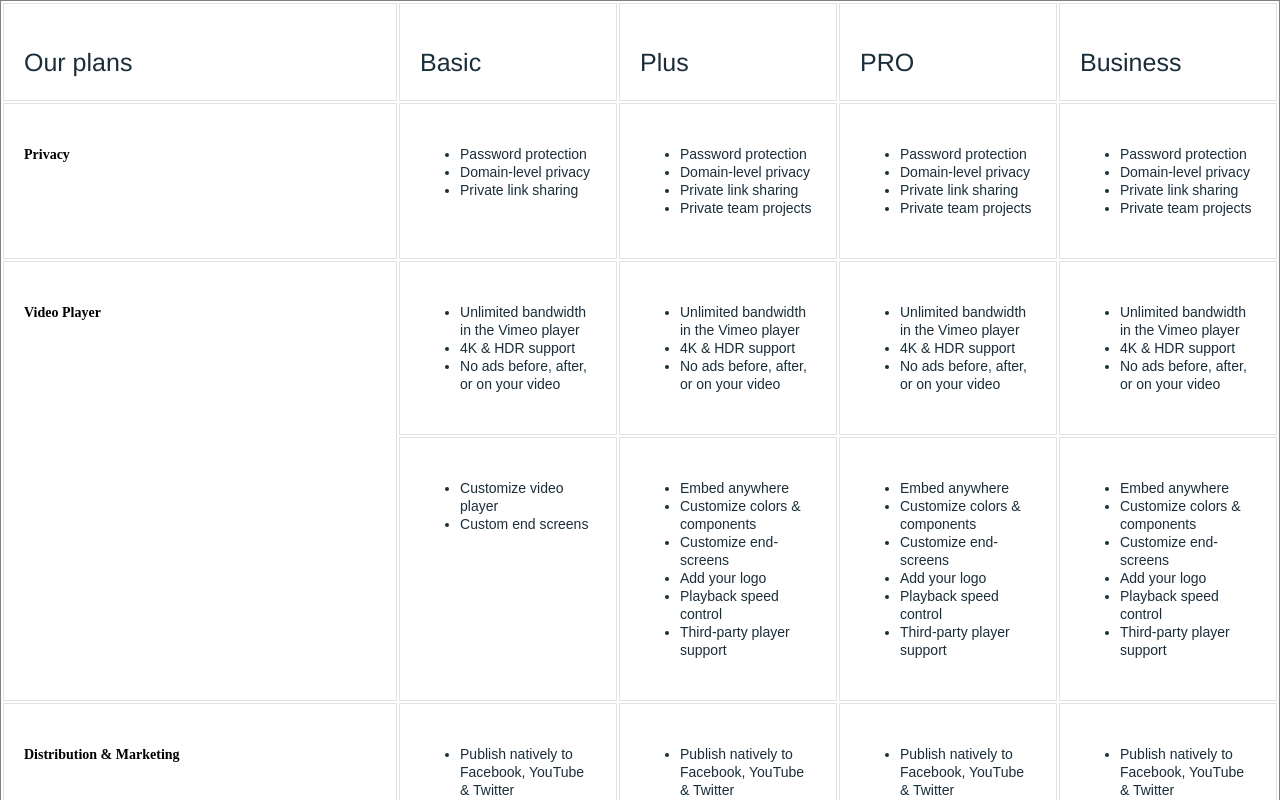
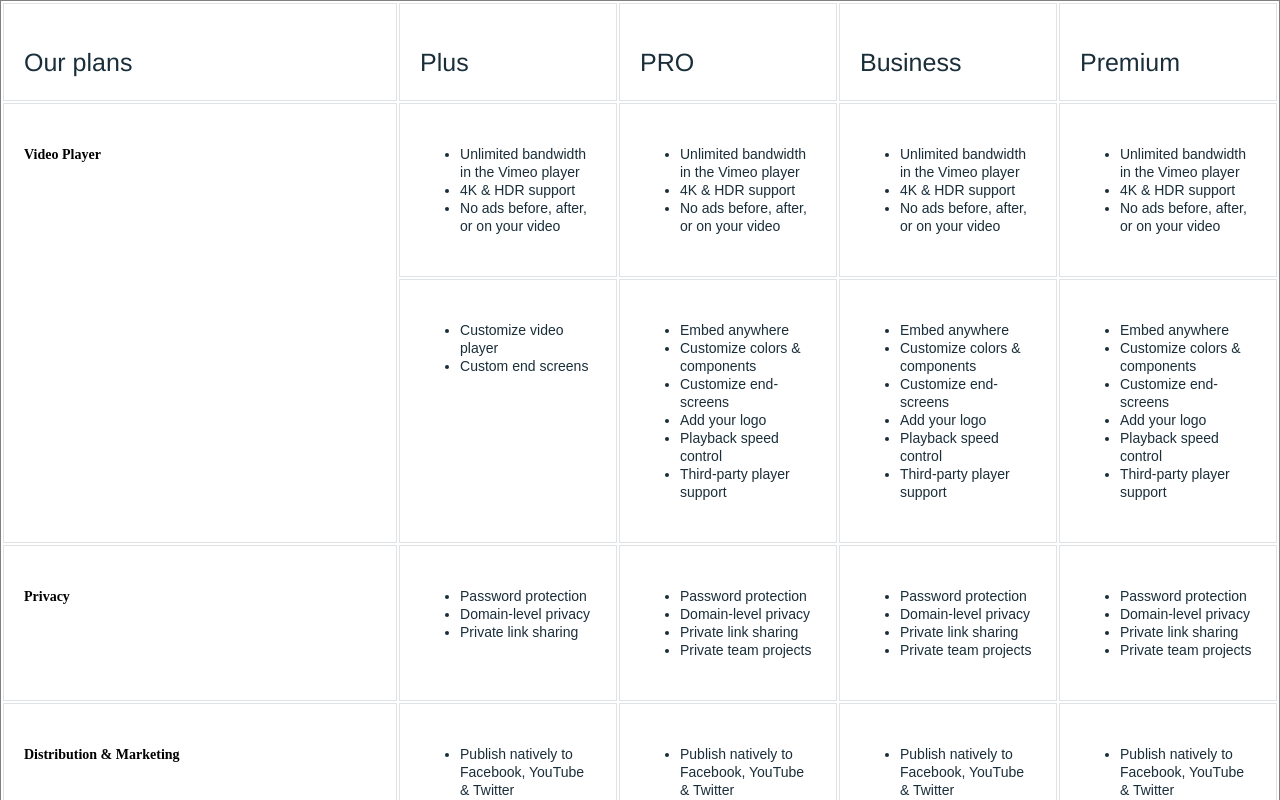
Before and after one commit to eric-smiling/arrangeable-table, a React (Create React App) app in the folder table-app/: page / in a window 1280 px wide. Shown: the top 800 px of the page. Built offline with nearby package versions, Linux system fonts and the light colour scheme.

Commit message:
Improvments to table content.

```diff
--- a/table-app/src/content/DistributionRow.jsx
+++ b/table-app/src/content/DistributionRow.jsx
@@ -1,7 +1,5 @@
 import React from 'react';
 import PropTypes from 'prop-types';
-import styled from 'styled-components';
-
 
 // table
 import NestedRows from '../components/NestedRows';
@@ -43,7 +41,7 @@ const defaultProps = {
         'Embeddable playlists',
         'Portfolio sites with custom domains',
       ],
-      [PLANS.BASIC]: [
+      [PLANS.PLUS]: [
         'Shareable video albums',
         'Embeddable playlists',
       ]
@@ -56,6 +54,7 @@ const defaultProps = {
       ],
       [PLANS.BASIC]: [],
       [PLANS.PLUS]: [],
+      [PLANS.PRO]: [],
     },
   ],
 };
--- a/table-app/src/content/PlansTable.jsx
+++ b/table-app/src/content/PlansTable.jsx
@@ -26,10 +26,10 @@ const propTypes = {
 // by the table
 const defaultProps = {
   plans: [
-    PLANS.BASIC,
     PLANS.PLUS,
     PLANS.PRO,
     PLANS.BUSINESS,
+    PLANS.PREMIUM,
   ],
 };
 
@@ -38,10 +38,10 @@ const PlansTable = ({plans}) => (
     <HeaderRow
       plans={plans}
     />
-    <PrivacyRow
+    <PlayerRow
       plans={plans}
     />
-    <PlayerRow
+    <PrivacyRow
       plans={plans}
     />
     <DistributionRow
--- a/table-app/src/content/PlayerRow.jsx
+++ b/table-app/src/content/PlayerRow.jsx
@@ -1,5 +1,5 @@
 import React from 'react';
-import styled from 'styled-components';
+import PropTypes from 'prop-types';
 
 // table
 import NestedRows from '../components/NestedRows';
@@ -10,11 +10,52 @@ import Cell from '../components/Cell';
 import SubHeadline from '../components/SubHeadline';
 import TextList from '../components/TextList';
 
+// content
+import UnavailableCell from './UnavailableCell';
 
-// DISCLAIMER: hardcoded content is repeated  here.
-// See PrivacyRow.jsx for a sample, alternative implementation.
-// The alternative implementation is require in order to be able to add/drop plan columns via props.
-const PlayerRow = (props) => {
+// constants
+import { PLANS } from '../constants';
+
+
+const propTypes = {
+  // currently displayed plans
+  plans: PropTypes.array,
+
+  // content for each plan
+  listsByPlan: PropTypes.object,
+};
+
+const defaultProps = {
+
+  // selectively override DEFAULT values by adding entries for specific plan types
+  // to mark as "not available" for a plan, set value for plan to []
+  // parent components can also completely override
+  listsByPlan: [
+    {
+      DEFAULT: [
+        'Unlimited bandwidth in the Vimeo player',
+        '4K & HDR support',
+        'No ads before, after, or on your video',
+      ],
+    },
+    {
+      DEFAULT: [
+        'Embed anywhere',
+        'Customize colors & components',
+        'Customize end-screens',
+        'Add your logo',
+        'Playback speed control',
+        'Third-party player support',
+      ],
+      [PLANS.PLUS]: [
+        'Customize video player',
+        'Custom end screens',
+      ],
+    },
+  ],
+};
+
+const PlayerRow = ({plans, listsByPlan}) => {
 
   return (
       <NestedRows
@@ -22,92 +63,32 @@ const PlayerRow = (props) => {
           <SubHeadline>Video Player</SubHeadline>
         }
       >
+        {
+          listsByPlan.map(itemsByPlan => (
             <NestedRow>
+              {plans.map(plan => {
+                const items = itemsByPlan[plan] || itemsByPlan.DEFAULT;
+                if (items.length) {
+                  return (
                     <Cell>
                       <TextList
-              items={[
-                'Unlimited bandwidth in the Vimeo player',
-                '4K & HDR support',
-                'No ads before, after, or on your video',
-              ]}
+                        items={items}
                       />
                     </Cell>
-          <Cell>
-            <TextList
-              items={[
-                'Unlimited bandwidth in the Vimeo player',
-                '4K & HDR support',
-                'No ads before, after, or on your video',
-              ]}
-            />
-          </Cell>
-          <Cell>
-            <TextList
-              items={[
-                'Unlimited bandwidth in the Vimeo player',
-                '4K & HDR support',
-                'No ads before, after, or on your video',
-              ]}
-            />
-          </Cell>
-          <Cell>
-            <TextList
-              items={[
-                'Unlimited bandwidth in the Vimeo player',
-                '4K & HDR support',
-                'No ads before, after, or on your video',
-              ]}
-            />
-          </Cell>
+                  );
+                }
+                return (
+                  <UnavailableCell />
+                );
+              })}
             </NestedRow>
-        <NestedRow>
-          <Cell>
-            <TextList
-              items={[
-                'Customize video player',
-                'Custom end screens',
-              ]}
-            />
-          </Cell>
-          <Cell>
-            <TextList
-              items={[
-                'Embed anywhere',
-                'Customize colors & components',
-                'Customize end-screens',
-                'Add your logo',
-                'Playback speed control',
-                'Third-party player support',
-              ]}
-            />
-          </Cell>
-          <Cell>
-            <TextList
-              items={[
-                'Embed anywhere',
-                'Customize colors & components',
-                'Customize end-screens',
-                'Add your logo',
-                'Playback speed control',
-                'Third-party player support',
-              ]}
-            />
-          </Cell>
-          <Cell>
-            <TextList
-              items={[
-                'Embed anywhere',
-                'Customize colors & components',
-                'Customize end-screens',
-                'Add your logo',
-                'Playback speed control',
-                'Third-party player support',
-              ]}
-            />
-          </Cell>
-        </NestedRow>
+          ))
+        }
       </NestedRows>
   );
 };
 
+PlayerRow.propTypes = propTypes;
+PlayerRow.defaultProps = defaultProps;
+
 export default PlayerRow;
--- a/table-app/src/content/PrivacyRow.jsx
+++ b/table-app/src/content/PrivacyRow.jsx
@@ -37,7 +37,7 @@ const defaultProps = {
       'Private link sharing',
       'Private team projects',
     ],
-    [PLANS.BASIC]: [
+    [PLANS.PLUS]: [
       'Password protection',
       'Domain-level privacy',
       'Private link sharing',
--- a/table-app/src/content/UnavailableCell.jsx
+++ b/table-app/src/content/UnavailableCell.jsx
@@ -5,7 +5,7 @@ import Cell from '../components/Cell';
 
 const UnavailableCell = () => (
   <Cell>
-    <em>Not Available</em>
+    <em>Not included</em>
   </Cell>
 );
 
```
Lines whose indentation alone changed are shown as unchanged.
